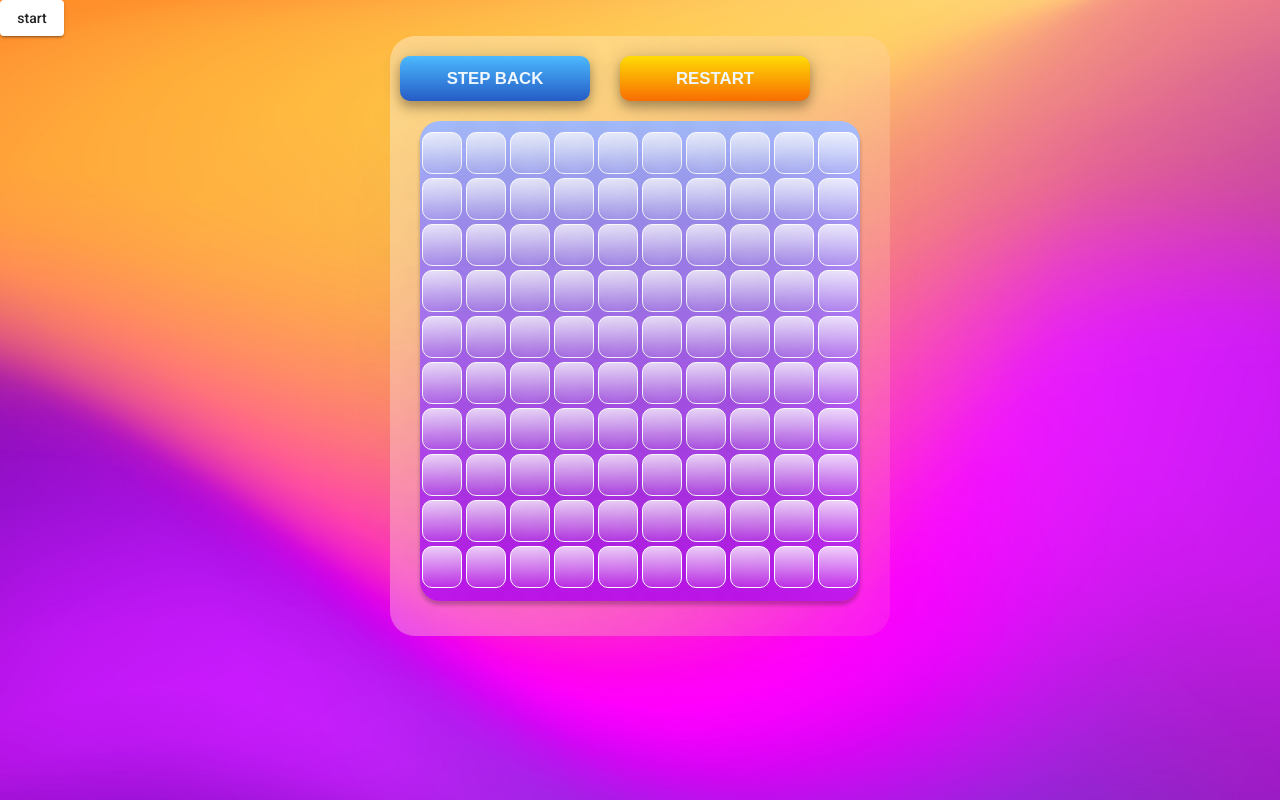
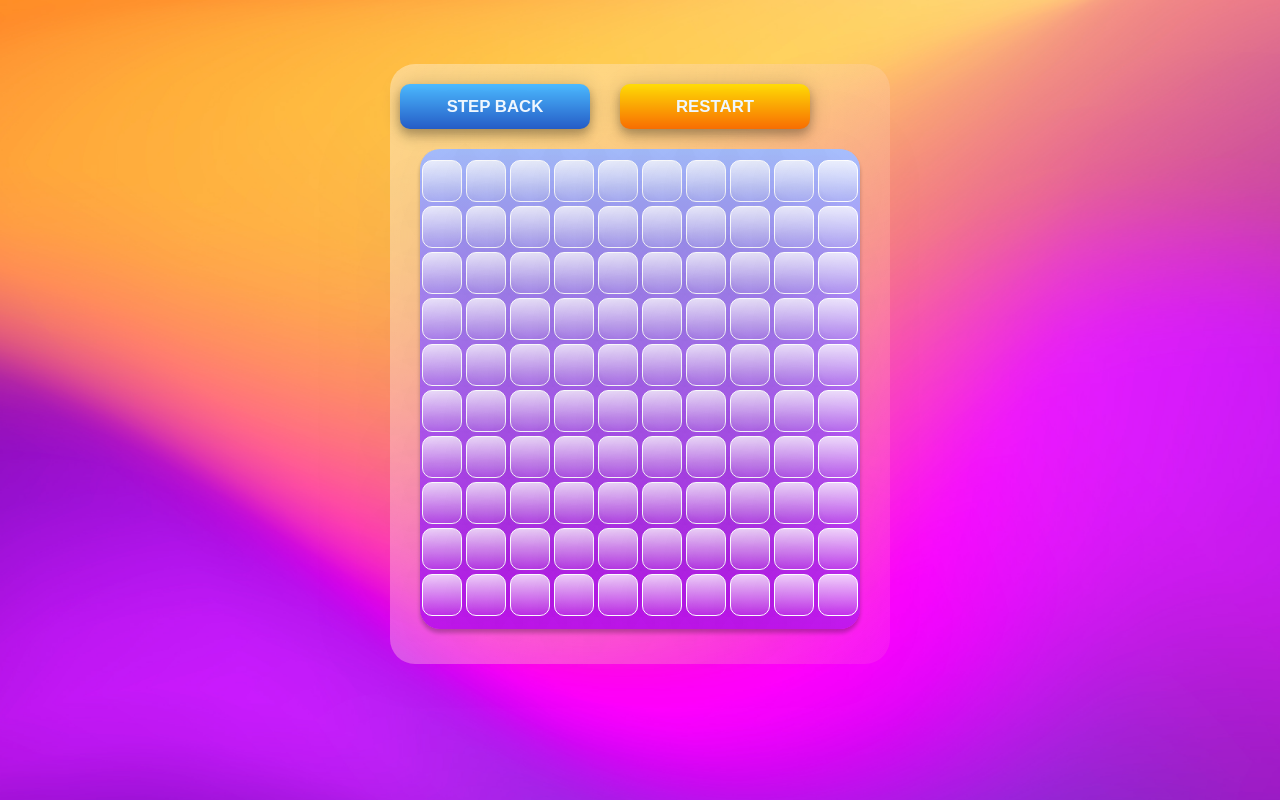
Before and after one commit to ksksksksksksksksksksks/knight-moves, an Angular app: page / in a window 1280 px wide. Built offline with nearby package versions, Linux system fonts and the light colour scheme.

Commit message:
Hide field size selection button

```diff
--- a/src/app/app.component.css
+++ b/src/app/app.component.css
@@ -10,6 +10,7 @@
     backdrop-filter: blur(100px);
     border-radius: 25px;
     min-height: 600px;
+    margin-top: 5%;
 }
 
 header {
--- a/src/app/app.component.html
+++ b/src/app/app.component.html
@@ -1,4 +1,4 @@
-<button mat-raised-button (click)="selectFieldSize()">start</button>
+<!-- <button mat-raised-button (click)="selectFieldSize()">select field size</button>  -->
 <div class="container-card">
   <header>
     <!-- <p>10x10</p> -->
```
